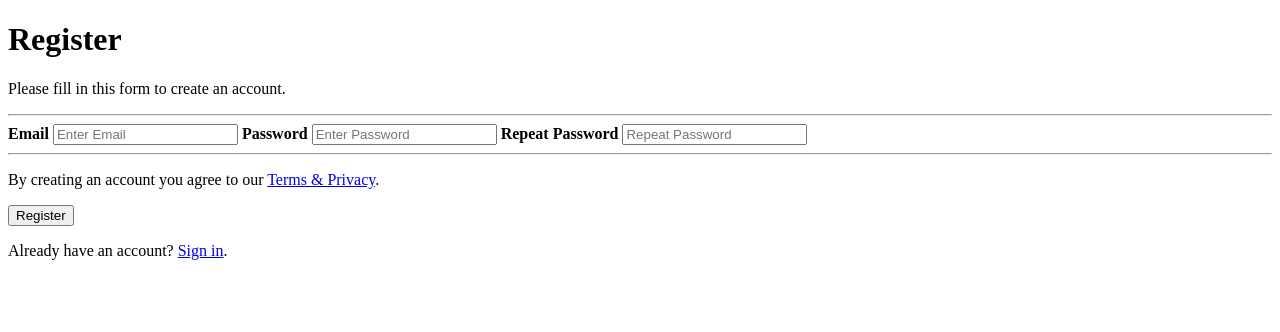
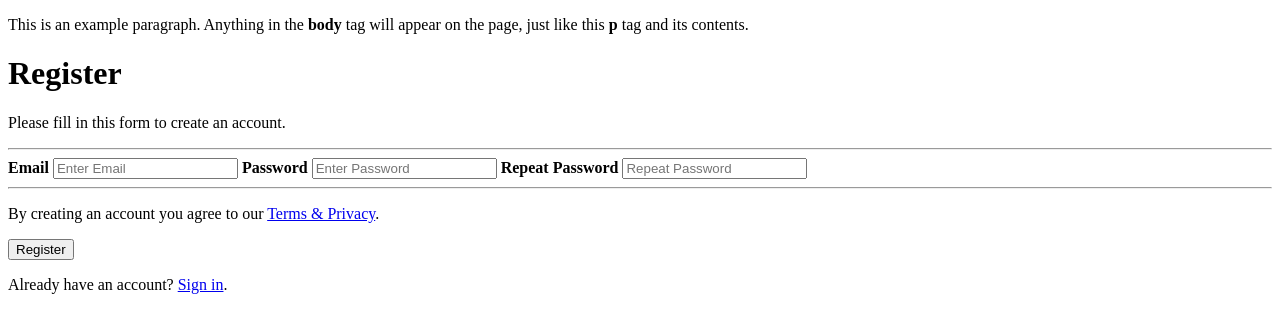
Before and after one commit to rahul1269-kaushal/app_platform_testing, a plain HTML site: page templates/index.html in a window 1280 px wide. Drawn offline with Linux system fonts and the light colour scheme.

Commit message:
Update index.html

```diff
--- a/templates/index.html
+++ b/templates/index.html
@@ -4,6 +4,8 @@
     <title>This is the title of the webpage!</title>
   </head>
   <body>
+    <p>This is an example paragraph. Anything in the <strong>body</strong> tag will appear on the page, just like this <strong>p</strong> tag and its contents.</p>
+
     <form action="action_page.php">
         <div class="container">
             <h1>Register</h1>
```
